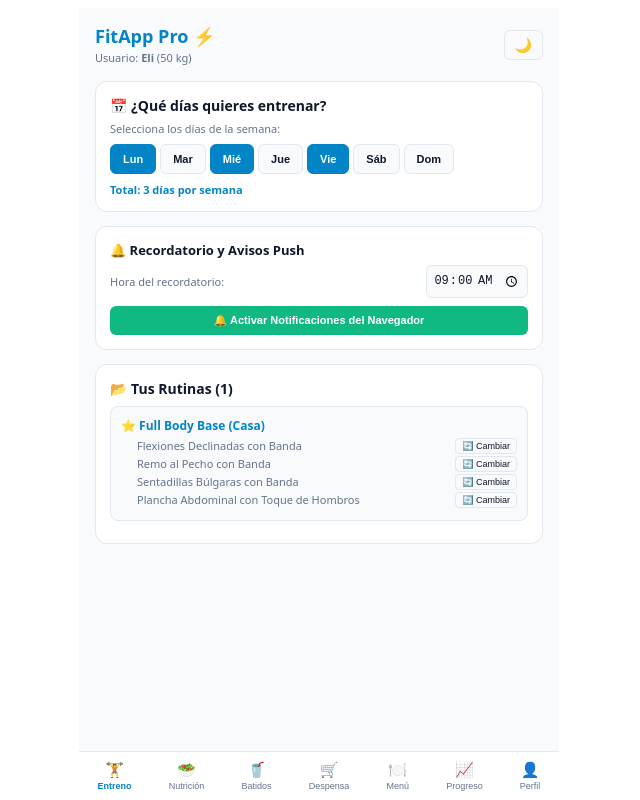
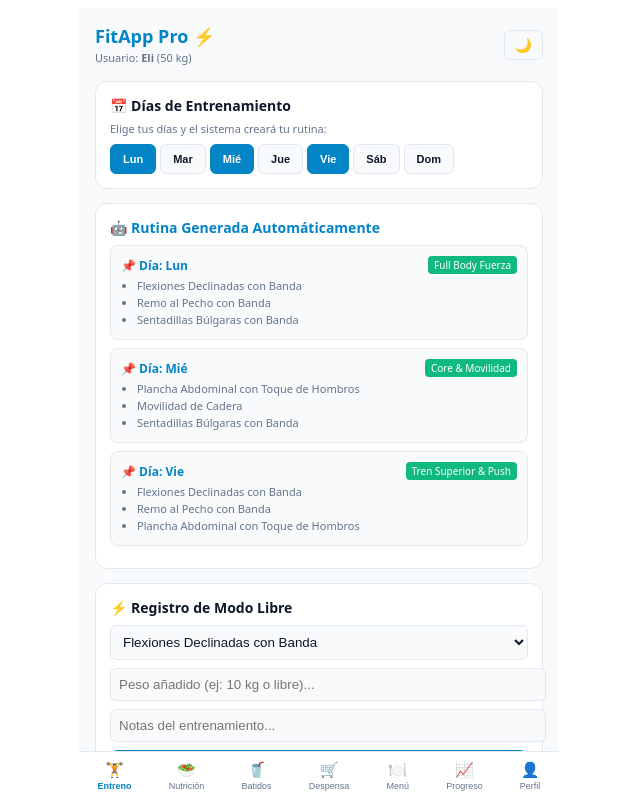
Before and after one commit to Natxmad-boop/fitapp, a React (Vite) app: page / in a window 1280 px wide. Shown: the top 800 px of the page, without its empty margins (321-961 px from the left). Built offline with nearby package versions, Linux system fonts and the light colour scheme.

Commit message:
Update App.tsx

```diff
--- a/src/App.tsx
+++ b/src/App.tsx
@@ -43,6 +43,12 @@ interface MealIdea {
 interface CustomWorkoutRoutine {
   id: string;
   name: string;
+  exercises: string[];
+}
+
+interface AutoRoutineDay {
+  day: string;
+  focus: string;
   exercises: string[];
 }
 
@@ -165,6 +171,7 @@ export default function App() {
     return 0;
   });
 
+  const [waterReminderActive, setWaterReminderActive] = useState<boolean>(false);
   const [activeTab, setActiveTab] = useState<'entreno' | 'nutricion' | 'batidos' | 'despensa' | 'menu' | 'progreso' | 'perfil'>('entreno');
   const [isDarkMode, setIsDarkMode] = useState<boolean>(false);
 
@@ -185,10 +192,9 @@ export default function App() {
   const [restTimerSeconds, setRestTimerSeconds] = useState<number>(0);
   const [isResting, setIsResting] = useState<boolean>(false);
 
+  // Alertas de Entrenamiento y Agua
   useEffect(() => {
-    if (!profile.reminderTime) return;
-
-    const checkReminderInterval = setInterval(() => {
+    const checkInterval = setInterval(() => {
       const now = new Date();
       const currentHours = String(now.getHours()).padStart(2, '0');
       const currentMinutes = String(now.getMinutes()).padStart(2, '0');
@@ -198,11 +204,10 @@ export default function App() {
       const mapDays: Record<number, string> = { 1: 'Lun', 2: 'Mar', 3: 'Mié', 4: 'Jue', 5: 'Vie', 6: 'Sáb', 0: 'Dom' };
       const currentDayName = mapDays[currentDayIndex];
 
-      const isScheduledDay = profile.selectedDays?.includes(currentDayName);
-
-      if (currentTimeStr === profile.reminderTime && isScheduledDay) {
-        if (Notification.permission === 'granted') {
-          new Notification('FitApp Pro ⚡', {
+      if (Notification.permission === 'granted') {
+        // Alarma de entreno
+        if (profile.reminderTime === currentTimeStr && profile.selectedDays?.includes(currentDayName)) {
+          new Notification('FitApp Pro ⚡ Entreno', {
             body: `¡Hola ${profile.name}! Es hora de tu entrenamiento de hoy (${currentDayName}). ¡A por todas! 💪`,
             icon: '🏋️'
           });
@@ -210,8 +215,24 @@ export default function App() {
       }
     }, 30000);
 
-    return () => clearInterval(checkReminderInterval);
+    return () => clearInterval(checkInterval);
   }, [profile.reminderTime, profile.selectedDays, profile.name]);
+
+  // Recordatorio periódico de agua (cada hora si está activado)
+  useEffect(() => {
+    let waterInterval: any = null;
+    if (waterReminderActive) {
+      waterInterval = setInterval(() => {
+        if (Notification.permission === 'granted') {
+          new Notification('💧 FitApp Pro - Hidratación', {
+            body: `¡Hora de beber un vaso de agua! Llevas ${waterGlasses}/8 vasos hoy. 🌊`,
+            icon: '🥤'
+          });
+        }
+      }, 3600000); // Cada 1 hora
+    }
+    return () => clearInterval(waterInterval);
+  }, [waterReminderActive, waterGlasses]);
 
   const requestNotificationPermission = () => {
     if (!('Notification' in window)) {
@@ -220,7 +241,7 @@ export default function App() {
     }
     Notification.requestPermission().then(permission => {
       if (permission === 'granted') {
-        alert('🔔 ¡Permiso concedido!');
+        alert('🔔 ¡Permiso de notificaciones concedido con éxito!');
       } else {
         alert('❌ Permiso denegado.');
       }
@@ -275,6 +296,7 @@ export default function App() {
     setProfilesList(updated);
   };
 
+  // Selector de días que autogenera la rutina inteligente
   const handleToggleSpecificDay = (dayKey: string) => {
     const currentDays = profile.selectedDays || [];
     const updatedDays = currentDays.includes(dayKey)
@@ -283,6 +305,24 @@ export default function App() {
 
     const updatedProfiles = profilesList.map(p => p.id === profile.id ? { ...p, selectedDays: updatedDays, trainingDaysPerWeek: updatedDays.length } : p);
     setProfilesList(updatedProfiles);
+  };
+
+  // Generador inteligente automático de rutina basado en los días seleccionados
+  const getAutoGeneratedRoutine = (): AutoRoutineDay[] => {
+    const days = profile.selectedDays || [];
+    return days.map((day, index) => {
+      let focus = 'Full Body Fuerza';
+      let exercises = ['Flexiones Declinadas con Banda', 'Remo al Pecho con Banda', 'Sentadillas Búlgaras con Banda'];
+
+      if (index % 3 === 1) {
+        focus = 'Core & Movilidad';
+        exercises = ['Plancha Abdominal con Toque de Hombros', 'Movilidad de Cadera', 'Sentadillas Búlgaras con Banda'];
+      } else if (index % 3 === 2) {
+        focus = 'Tren Superior & Push';
+        exercises = ['Flexiones Declinadas con Banda', 'Remo al Pecho con Banda', 'Plancha Abdominal con Toque de Hombros'];
+      }
+      return { day, focus, exercises };
+    });
   };
 
   const handleToggleIngredient = (ingredient: string) => {
@@ -336,14 +376,14 @@ export default function App() {
       id: Date.now().toString(),
       date: new Date().toLocaleDateString() + ' ' + new Date().toLocaleTimeString([], { hour: '2-digit', minute: '2-digit' }),
       exerciseName: selectedExerciseName,
-      weightUsed: weightUsedInput ? `${weightUsedInput}` : 'Peso corporal',
-      notes: notesInput || 'Completado'
+      weightUsed: weightUsedInput ? `${weightUsedInput} kg` : 'Peso corporal',
+      notes: notesInput || 'Completado con éxito'
     };
 
     setLogs([newLog, ...logs]);
     setWeightUsedInput('');
     setNotesInput('');
-    alert('¡Entrenamiento guardado con éxito! 🚀');
+    alert('¡Entrenamiento libre guardado con éxito! 🚀');
   };
 
   const generateDailyMenu = () => {
@@ -365,7 +405,6 @@ export default function App() {
 
   const solidMealsList = filteredMeals.filter(m => m.type !== 'Bebida / Batido');
 
-  // Generador dinámico que cambia de combinación al pulsar el botón de rotación
   const smoothieStyles = ['Smart Express', 'Power Protein', 'Detox Vital', 'Recovery Boost', 'Fit Energy'];
   const currentStyleIndex = smoothieSeed % smoothieStyles.length;
   const generatedSmartSmoothie = {
@@ -373,6 +412,8 @@ export default function App() {
     description: selectedIngredients.length > 0 ? `Combinación optimizada con tus ingredientes: ${selectedIngredients.join(', ')}.` : 'Selecciona ingredientes en Nutrición para personalizarlo.',
     caloriesApprox: `${180 + ((selectedIngredients.length * 25 + smoothieSeed * 15) % 150)} kcal`
   };
+
+  const autoRoutine = getAutoGeneratedRoutine();
 
   const t = isDarkMode ? {
     bg: '#0f172a', card: '#1e293b', text: '#f8fafc', textSec: '#94a3b8', primary: '#38bdf8', border: '#334155'
@@ -400,13 +441,14 @@ export default function App() {
         </div>
       )}
 
-      {/* PESTAÑA: ENTRENAMIENTO */}
+      {/* PESTAÑA: ENTRENAMIENTO (CON RUTINA AUTOMÁTICA Y MODO LIBRE) */}
       {activeTab === 'entreno' && (
         <div style={{ display: 'flex', flexDirection: 'column', gap: '14px' }}>
 
+          {/* Selector de días */}
           <div style={{ backgroundColor: t.card, borderRadius: '12px', padding: '14px', border: `1px solid ${t.border}` }}>
-            <h2 style={{ fontSize: '14px', marginTop: 0, marginBottom: '6px' }}>📅 ¿Qué días quieres entrenar?</h2>
-            <p style={{ fontSize: '11px', color: t.textSec, margin: '0 0 8px 0' }}>Selecciona los días de la semana:</p>
+            <h2 style={{ fontSize: '14px', marginTop: 0, marginBottom: '6px' }}>📅 Días de Entrenamiento</h2>
+            <p style={{ fontSize: '11px', color: t.textSec, margin: '0 0 8px 0' }}>Elige tus días y el sistema creará tu rutina:</p>
             <div style={{ display: 'flex', gap: '4px', flexWrap: 'wrap' }}>
               {DAYS_LIST.map(day => {
                 const isSelected = profile.selectedDays?.includes(day);
@@ -426,16 +468,49 @@ export default function App() {
                 );
               })}
             </div>
-            <p style={{ fontSize: '11px', color: t.primary, margin: '8px 0 0 0', fontWeight: '600' }}>
-              Total: {profile.selectedDays?.length || 0} días por semana
-            </p>
           </div>
 
+          {/* Rutina Generada Automáticamente */}
           <div style={{ backgroundColor: t.card, borderRadius: '12px', padding: '14px', border: `1px solid ${t.border}` }}>
-            <h3 style={{ fontSize: '13px', marginTop: 0, marginBottom: '6px' }}>🔔 Recordatorio y Avisos Push</h3>
+            <h3 style={{ fontSize: '14px', margin: '0 0 8px 0', color: t.primary }}>🤖 Rutina Generada Automáticamente</h3>
+            {autoRoutine.length === 0 ? (
+              <p style={{ fontSize: '11px', color: t.textSec, margin: 0 }}>Selecciona al menos un día arriba para generar tu planificación.</p>
+            ) : (
+              autoRoutine.map((item, idx) => (
+                <div key={idx} style={{ backgroundColor: t.bg, border: `1px solid ${t.border}`, borderRadius: '8px', padding: '10px', marginBottom: '8px' }}>
+                  <div style={{ display: 'flex', justifyContent: 'space-between', alignItems: 'center', marginBottom: '4px' }}>
+                    <strong style={{ fontSize: '12px', color: t.primary }}>📌 Día: {item.day}</strong>
+                    <span style={{ fontSize: '10px', backgroundColor: '#10b981', color: '#fff', padding: '2px 6px', borderRadius: '4px' }}>{item.focus}</span>
+                  </div>
+                  <ul style={{ margin: '4px 0 0 16px', padding: 0, fontSize: '11px', color: t.textSec }}>
+                    {item.exercises.map((exName, i) => (
+                      <li key={i} style={{ margin: '2px 0' }}>{exName}</li>
+                    ))}
+                  </ul>
+                </div>
+              ))
+            )}
+          </div>
+
+          {/* Modo Libre de Registro */}
+          <div style={{ backgroundColor: t.card, borderRadius: '12px', padding: '14px', border: `1px solid ${t.border}` }}>
+            <h3 style={{ fontSize: '14px', marginTop: 0, marginBottom: '8px' }}>⚡ Registro de Modo Libre</h3>
+            <form onSubmit={handleAddLog} style={{ display: 'flex', flexDirection: 'column', gap: '8px', fontSize: '12px' }}>
+              <select value={selectedExerciseName} onChange={e => setSelectedExerciseName(e.target.value)} style={{ width: '100%', padding: '8px', borderRadius: '6px', border: `1px solid ${t.border}`, backgroundColor: t.bg, color: t.text }}>
+                {EXERCISES.map(ex => (<option key={ex.id} value={ex.name}>{ex.name}</option>))}
+              </select>
+              <input type="text" placeholder="Peso añadido (ej: 10 kg o libre)..." value={weightUsedInput} onChange={e => setWeightUsedInput(e.target.value)} style={{ width: '100%', padding: '8px', borderRadius: '6px', border: `1px solid ${t.border}`, backgroundColor: t.bg, color: t.text }} />
+              <input type="text" placeholder="Notas del entrenamiento..." value={notesInput} onChange={e => setNotesInput(e.target.value)} style={{ width: '100%', padding: '8px', borderRadius: '6px', border: `1px solid ${t.border}`, backgroundColor: t.bg, color: t.text }} />
+              <button type="submit" style={{ backgroundColor: t.primary, color: '#fff', border: 'none', padding: '10px', borderRadius: '8px', fontWeight: 'bold', cursor: 'pointer' }}>Guardar Serie Libre 🚀</button>
+            </form>
+          </div>
+
+          {/* Notificaciones y Recordatorios */}
+          <div style={{ backgroundColor: t.card, borderRadius: '12px', padding: '14px', border: `1px solid ${t.border}` }}>
+            <h3 style={{ fontSize: '13px', marginTop: 0, marginBottom: '6px' }}>🔔 Avisos y Notificaciones Push</h3>
             <div style={{ display: 'flex', flexDirection: 'column', gap: '8px' }}>
               <div style={{ display: 'flex', alignItems: 'center', justifyContent: 'space-between' }}>
-                <span style={{ fontSize: '11px', color: t.textSec }}>Hora del recordatorio:</span>
+                <span style={{ fontSize: '11px', color: t.textSec }}>Hora de entreno:</span>
                 <input
                   type="time"
                   value={profile.reminderTime || '09:00'}
@@ -447,45 +522,34 @@ export default function App() {
                 onClick={requestNotificationPermission}
                 style={{ backgroundColor: '#10b981', color: '#fff', border: 'none', padding: '8px', borderRadius: '6px', fontSize: '11px', cursor: 'pointer', fontWeight: 'bold', width: '100%' }}
               >
-                🔔 Activar Notificaciones del Navegador
+                🔔 Activar Permisos en el Móvil
               </button>
             </div>
-          </div>
-
-          <div style={{ backgroundColor: t.card, borderRadius: '12px', padding: '14px', border: `1px solid ${t.border}` }}>
-            <h3 style={{ fontSize: '14px', margin: '0 0 8px 0' }}>📂 Tus Rutinas ({customRoutines.length})</h3>
-            {customRoutines.map(rut => (
-              <div key={rut.id} style={{ backgroundColor: t.bg, border: `1px solid ${t.border}`, borderRadius: '8px', padding: '10px', marginBottom: '8px' }}>
-                <strong style={{ fontSize: '12px', color: t.primary, display: 'block', marginBottom: '4px' }}>⭐ {rut.name}</strong>
-                <ul style={{ margin: '4px 0 0 16px', padding: 0, fontSize: '11px', color: t.textSec }}>
-                  {rut.exercises.map((exName, idx) => (
-                    <li key={idx} style={{ display: 'flex', justifyContent: 'space-between', alignItems: 'center', margin: '2px 0' }}>
-                      <span>{exName}</span>
-                      <button onClick={() => handleSubstituteExercise(exName)} style={{ background: 'none', border: `1px solid ${t.border}`, borderRadius: '4px', fontSize: '9px', padding: '2px 6px', cursor: 'pointer', color: t.text }}>🔄 Cambiar</button>
-                    </li>
-                  ))}
-                </ul>
-              </div>
-            ))}
           </div>
         </div>
       )}
 
-      {/* PESTAÑA: NUTRICIÓN */}
+      {/* PESTAÑA: NUTRICIÓN Y AGUA CON RECORDATORIO */}
       {activeTab === 'nutricion' && (
         <div style={{ display: 'flex', flexDirection: 'column', gap: '14px' }}>
           <div style={{ backgroundColor: t.card, borderRadius: '12px', padding: '14px', border: `1px solid ${t.border}` }}>
             <div style={{ display: 'flex', justifyContent: 'space-between', alignItems: 'center', marginBottom: '8px' }}>
-              <h2 style={{ fontSize: '14px', margin: 0 }}>💧 Hidratación</h2>
+              <h2 style={{ fontSize: '14px', margin: 0 }}>💧 Hidratación y Alarma</h2>
               <span style={{ fontSize: '12px', fontWeight: 'bold', color: t.primary }}>{waterGlasses} / 8 vasos</span>
             </div>
-            <div style={{ display: 'flex', gap: '8px', alignItems: 'center' }}>
+            <div style={{ display: 'flex', gap: '8px', alignItems: 'center', marginBottom: '10px' }}>
               <button onClick={() => setWaterGlasses(prev => Math.max(0, prev - 1))} style={{ backgroundColor: t.bg, border: `1px solid ${t.border}`, borderRadius: '6px', padding: '6px 12px', cursor: 'pointer' }}>➖</button>
               <div style={{ flex: 1, backgroundColor: t.bg, borderRadius: '8px', height: '12px', overflow: 'hidden', border: `1px solid ${t.border}` }}>
                 <div style={{ width: `${Math.min(100, (waterGlasses / 8) * 100)}%`, backgroundColor: '#38bdf8', height: '100%' }}></div>
               </div>
               <button onClick={() => setWaterGlasses(prev => prev + 1)} style={{ backgroundColor: t.primary, color: '#fff', border: 'none', borderRadius: '6px', padding: '6px 12px', cursor: 'pointer', fontWeight: 'bold' }}>➕ Vaso</button>
             </div>
+            <button
+              onClick={() => setWaterReminderActive(!waterReminderActive)}
+              style={{ width: '100%', backgroundColor: waterReminderActive ? '#ef4444' : '#0284c7', color: '#fff', border: 'none', padding: '8px', borderRadius: '6px', fontSize: '11px', fontWeight: 'bold', cursor: 'pointer' }}
+            >
+              {waterReminderActive ? '🔕 Desactivar aviso de agua cada hora' : '🔔 Activar recordatorio periódico de agua'}
+            </button>
           </div>
 
           <div style={{ backgroundColor: t.card, borderRadius: '12px', padding: '14px', border: `1px solid ${t.border}` }}>
@@ -585,14 +649,23 @@ export default function App() {
       {/* PESTAÑA: PROGRESO */}
       {activeTab === 'progreso' && (
         <div style={{ backgroundColor: t.card, borderRadius: '12px', padding: '14px', border: `1px solid ${t.border}` }}>
-          <h2 style={{ fontSize: '14px', marginTop: 0, marginBottom: '10px' }}>📝 Registrar Entrenamiento</h2>
-          <form onSubmit={handleAddLog} style={{ display: 'flex', flexDirection: 'column', gap: '10px', fontSize: '12px' }}>
-            <select value={selectedExerciseName} onChange={e => setSelectedExerciseName(e.target.value)} style={{ width: '100%', padding: '8px', borderRadius: '6px', border: `1px solid ${t.border}`, backgroundColor: t.bg, color: t.text }}>
-              {EXERCISES.map(ex => (<option key={ex.id} value={ex.name}>{ex.name}</option>))}
-            </select>
-            <input type="text" placeholder="Notas..." value={notesInput} onChange={e => setNotesInput(e.target.value)} style={{ width: '100%', padding: '8px', borderRadius: '6px', border: `1px solid ${t.border}`, backgroundColor: t.bg, color: t.text }} />
-            <button type="submit" style={{ backgroundColor: t.primary, color: '#fff', border: 'none', padding: '10px', borderRadius: '8px', fontWeight: 'bold', cursor: 'pointer' }}>Guardar Avance 💾</button>
-          </form>
+          <h2 style={{ fontSize: '14px', marginTop: 0, marginBottom: '10px' }}>📈 Historial de Entrenamientos ({logs.length})</h2>
+          {logs.length === 0 ? (
+            <p style={{ fontSize: '12px', color: t.textSec }}>No hay entrenamientos registrados aún.</p>
+          ) : (
+            <div style={{ display: 'flex', flexDirection: 'column', gap: '8px' }}>
+              {logs.map(lg => (
+                <div key={lg.id} style={{ backgroundColor: t.bg, border: `1px solid ${t.border}`, borderRadius: '8px', padding: '10px', fontSize: '11px' }}>
+                  <div style={{ display: 'flex', justifyContent: 'space-between', color: t.textSec, marginBottom: '2px' }}>
+                    <span>📅 {lg.date}</span>
+                    <strong style={{ color: t.primary }}>{lg.weightUsed}</strong>
+                  </div>
+                  <strong style={{ fontSize: '12px', display: 'block' }}>{lg.exerciseName}</strong>
+                  <p style={{ margin: '4px 0 0 0', color: t.textSec }}>{lg.notes}</p>
+                </div>
+              ))}
+            </div>
+          )}
         </div>
       )}
 
```
